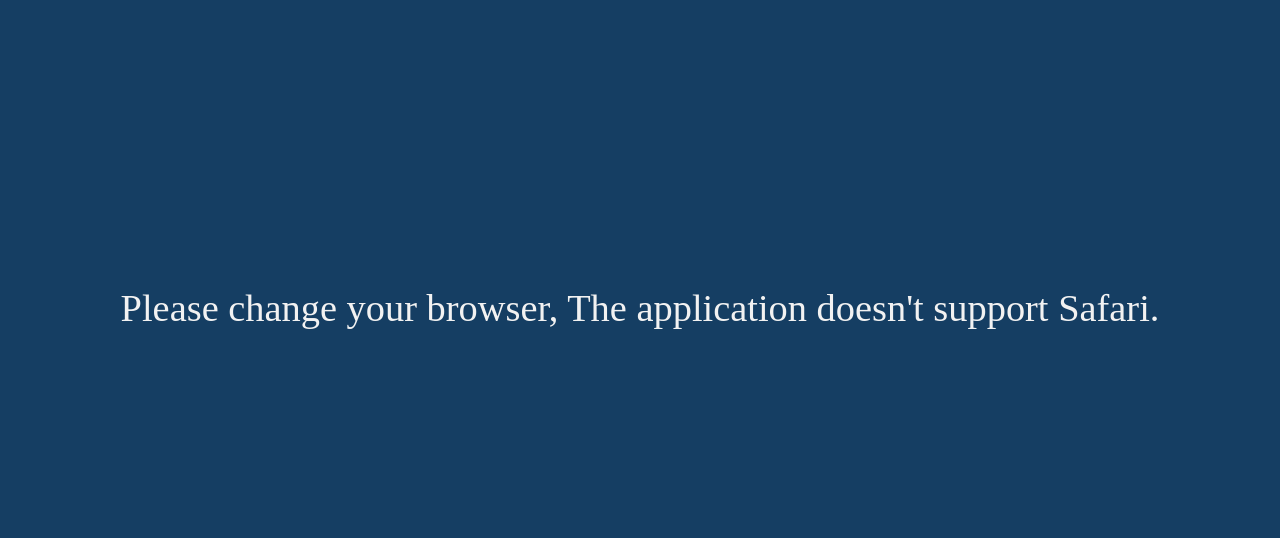
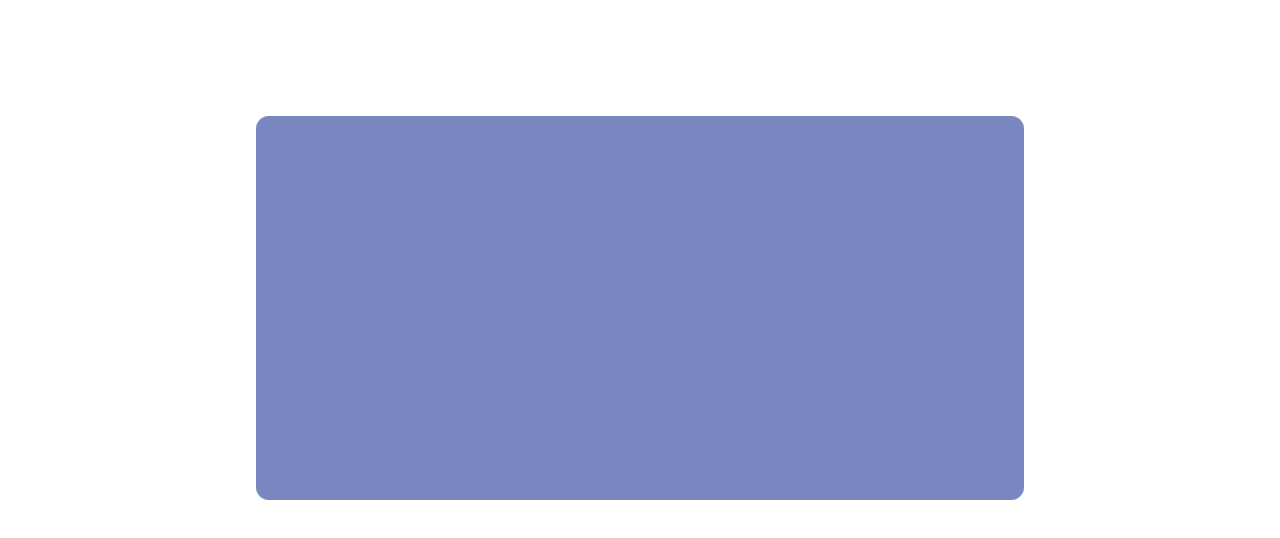
Before and after one commit to Rhoyndes/Subscription, a website with bundled scripts: page index.html in a window 1280 px wide. Shown: the part 92-630 px from the top of the page. Built offline with nearby package versions, Linux system fonts and the light colour scheme.

Commit message:
initial commit

```diff
--- a/index.html
+++ b/index.html
@@ -18,9 +18,6 @@
     <script src="https://kit.fontawesome.com/b65018c277.js" crossorigin="anonymous"></script>
 </head>
 <body>
-    <div class="browser">
-        <p class="browser-alert">Please change your browser, The application doesn't support Safari.</p>
-    </div>
     <div class="subApp">
         <header class="subApp__header">
             <div class="header-logo">
--- a/src/app.ts
+++ b/src/app.ts
@@ -1,9 +1,7 @@
 import { ChangeSide } from './components/changeSide.js';
 import { Calendar } from './components/calendar.js';
 import { AddToDashboard } from './components/addToDashboard.js';
-import { BrowserCheck } from './components/browserCheck.js';
 
 ChangeSide
 Calendar
 AddToDashboard
-BrowserCheck
--- a/src/components/browserCheck.ts
+++ /dev/null
@@ -1,28 +0,0 @@
-export class BrowserCheck{
-
-    alert: HTMLDivElement
-    app: HTMLDivElement
-    browser: string
-
-    constructor(){
-
-        this.alert = document.querySelector('.browser')
-        this.app = document.querySelector('.subApp')
-
-        this.browser = navigator.userAgent
-        this.check()
-    }
-    check(){
-        let safariAgent = this.browser.indexOf("Safari") > -1;
-
-        if(safariAgent){
-            this.alert.style.display = 'grid'
-            this.app.style.display = 'none'
-        }else{
-            this.alert.style.display = 'none'
-            this.app.style.display = 'block'
-        }
-    }
-}
-
-const browserCheck = new BrowserCheck()
```
Also changed, not shown: dist/app.js.
